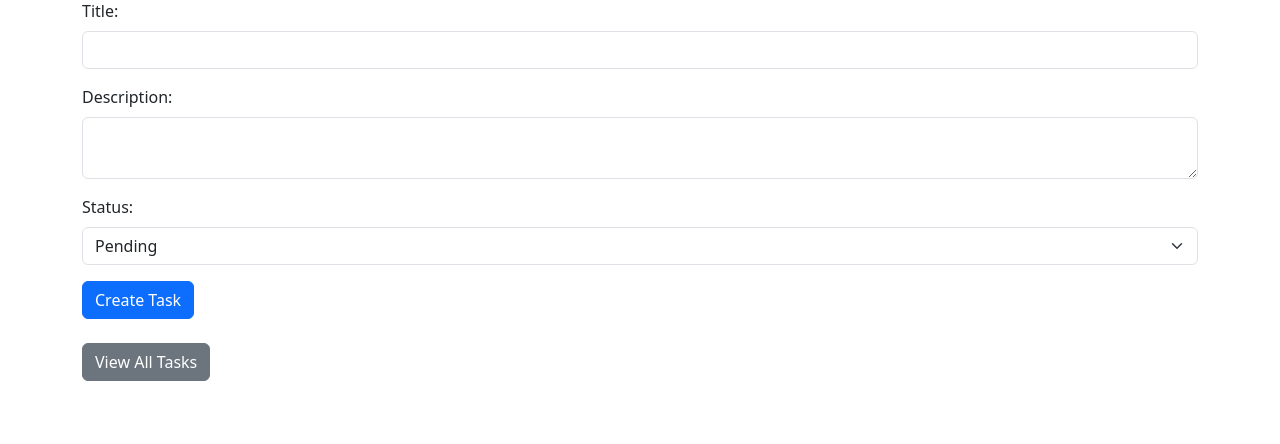
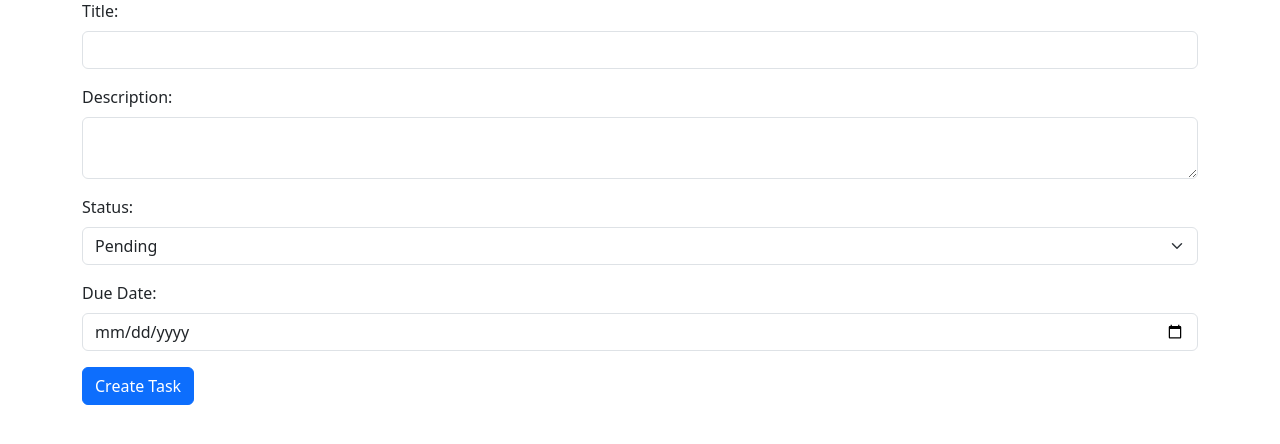
Before and after one commit to jazzmatic-jazz/Todo, a Django app: template api/templates/create_todo.html in a window 1280 px wide. Shown: the part 143-587 px from the top of the page. Run offline with Django 5.2, Linux system fonts and the light colour scheme; the template is opened without the code that fills it, so the values that code supplies are empty.

Commit message:
Add: due_date field

```diff
--- a/api/choices.py
+++ b/api/choices.py
@@ -1,5 +1,5 @@
 STATUS = (
-    ("1", "Todo"),
-    ("2", "pending"),
-    ("3", "done"),
+    ("1", "Pending"),
+    ("2", "In Progress"),
+    ("3", "Completed"),
 )
--- a/api/serializers/todo.py
+++ b/api/serializers/todo.py
@@ -5,4 +5,4 @@ from api.models import Todo
 class TodoListSerializer(ModelSerializer):
     class Meta:
         model = Todo
-        fields = ['user','created_at', 'title', 'description', 'status']
+        fields = ['user','created_at', 'title', 'description', 'status', 'due_date']
--- a/api/templates/base.html
+++ b/api/templates/base.html
@@ -10,7 +10,7 @@
   <body>
     <nav class="navbar navbar-expand-lg bg-body-tertiary">
       <div class="container-fluid">
-        <a class="navbar-brand" href="{% url 'todo_list'%}">TO-DO</a>
+        <a class="navbar-brand" href="{% url 'list'%}">TO-DO</a>
         <button class="navbar-toggler" type="button" data-bs-toggle="collapse" data-bs-target="#navbarSupportedContent" aria-controls="navbarSupportedContent" aria-expanded="false" aria-label="Toggle navigation">
           <span class="navbar-toggler-icon"></span>
         </button>
@@ -18,7 +18,7 @@
           <ul class="navbar-nav me-auto mb-2 mb-lg-0">
 
             <li class="nav-item">
-              <a class="nav-link" href="{% url 'todo_list' %}">Task List</a>
+              <a class="nav-link" href="{% url 'list' %}">Task List</a>
             </li>
             <li class="nav-item">
               <a class="nav-link" href="{% url 'create' %}">Create Task</a>
--- a/api/templates/create_todo.html
+++ b/api/templates/create_todo.html
@@ -34,11 +34,14 @@
                 <option value="3">Completed</option>
             </select>
         </div>
+        <div class="mb-3">
+            <label for="due_date" class="form-label">Due Date:</label>
+            <input type="date" id="duedate" name="due_date" class="form-control">
+        </div>
 
         <button type="submit" class="btn btn-primary">Create Task</button>
     </form>
 
-    <br>
-    <a href="{% url 'todo_list' %}" class="btn btn-secondary">View All Tasks</a>
+
 </div>
 {% endblock content %}
--- a/api/templates/error.html
+++ b/api/templates/error.html
@@ -9,7 +9,7 @@
 
     <div class="card" style="width: 18rem;">
         <ul class="list-group list-group-flush">
-          <li class="list-group-item"><a href="{% url 'todo_list' %}">Todo List</a></li>
+          <li class="list-group-item"><a href="{% url 'list' %}">Todo List</a></li>
           <li class="list-group-item"><a href="{% url 'create' %}">Create Task</a></li>
         </ul>
       </div>
--- a/api/templates/success.html
+++ b/api/templates/success.html
@@ -12,7 +12,7 @@
       </div>
 </div>
     <ul class="list-group list-group-flush">
-      <li class="list-group-item"><a href="{% url 'todo_list' %}">Todo List</a></li>
+      <li class="list-group-item"><a href="{% url 'list' %}">Todo List</a></li>
       <li class="list-group-item"><a href="{% url 'create' %}">Create Task</a></li>
     </ul>
 
--- a/api/urls.py
+++ b/api/urls.py
@@ -1,12 +1,12 @@
 from django.urls import path
-from .views.todo import TodoAPIList, CreateToDo, DetailTodoApi, UpdateToDoApi
+from .views.todo import ListTodoAPI, CreateToDoAPI, DetailTodoApi, UpdateDeleteToDoApi
 from .views.auth import RegisterAPI, LoginAPI
 
 
 urlpatterns = [
     path("register", RegisterAPI.as_view(), name="register"),
-    path("", TodoAPIList.as_view(), name="todo_list"),
-    path("create", CreateToDo.as_view(), name="create"),
+    path("", ListTodoAPI.as_view(), name="list"),
+    path("create", CreateToDoAPI.as_view(), name="create"),
     path("detail/<int:pk>", DetailTodoApi.as_view(), name="detail"),
-    path("up-del/<int:pk>", UpdateToDoApi.as_view(), name="update"),
+    path("up-del/<int:pk>", UpdateDeleteToDoApi.as_view(), name="update_delete"),
 ]
```
Also changed, not shown: api/models.py (+10 -0 lines), api/views/todo.py (+7 -4 lines).
